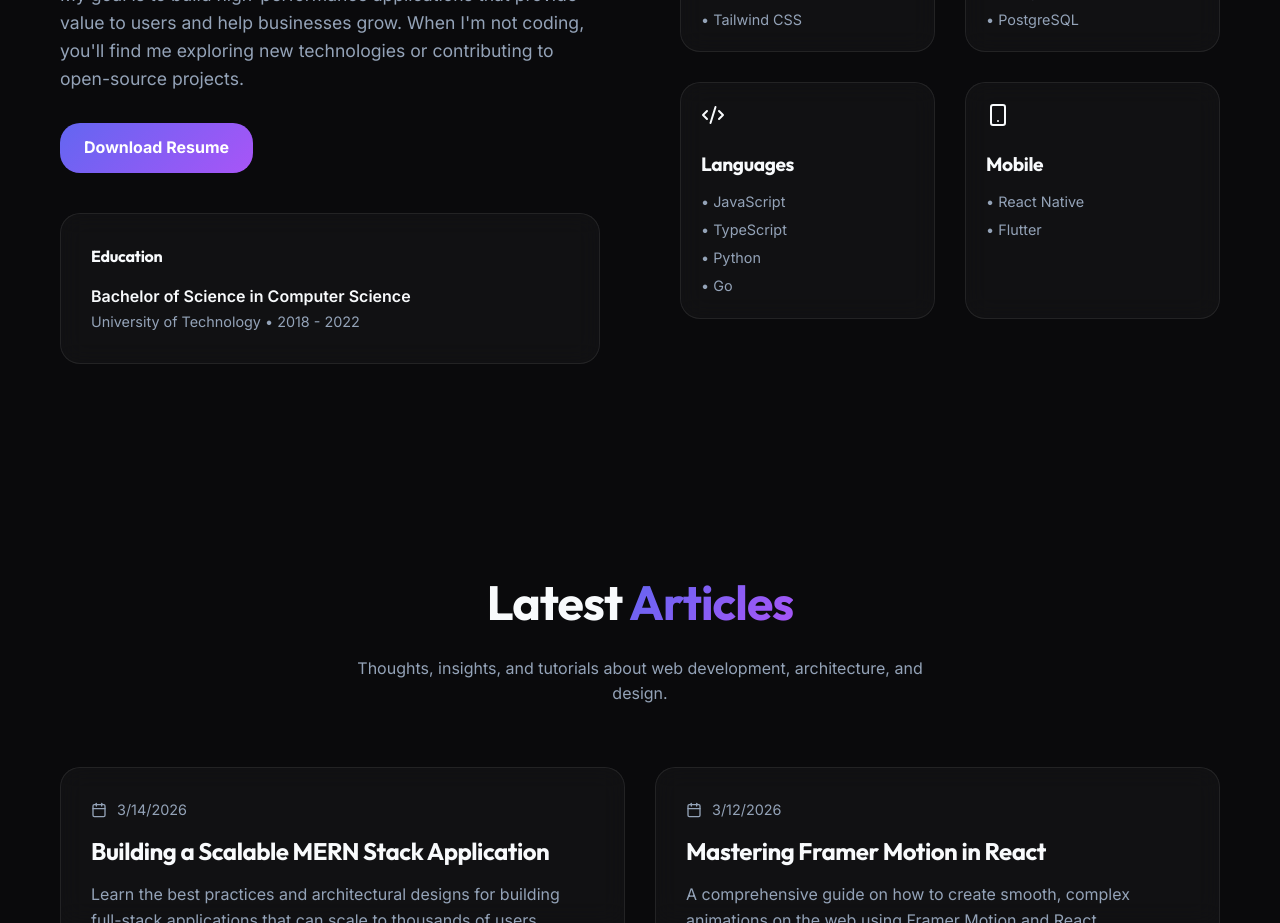
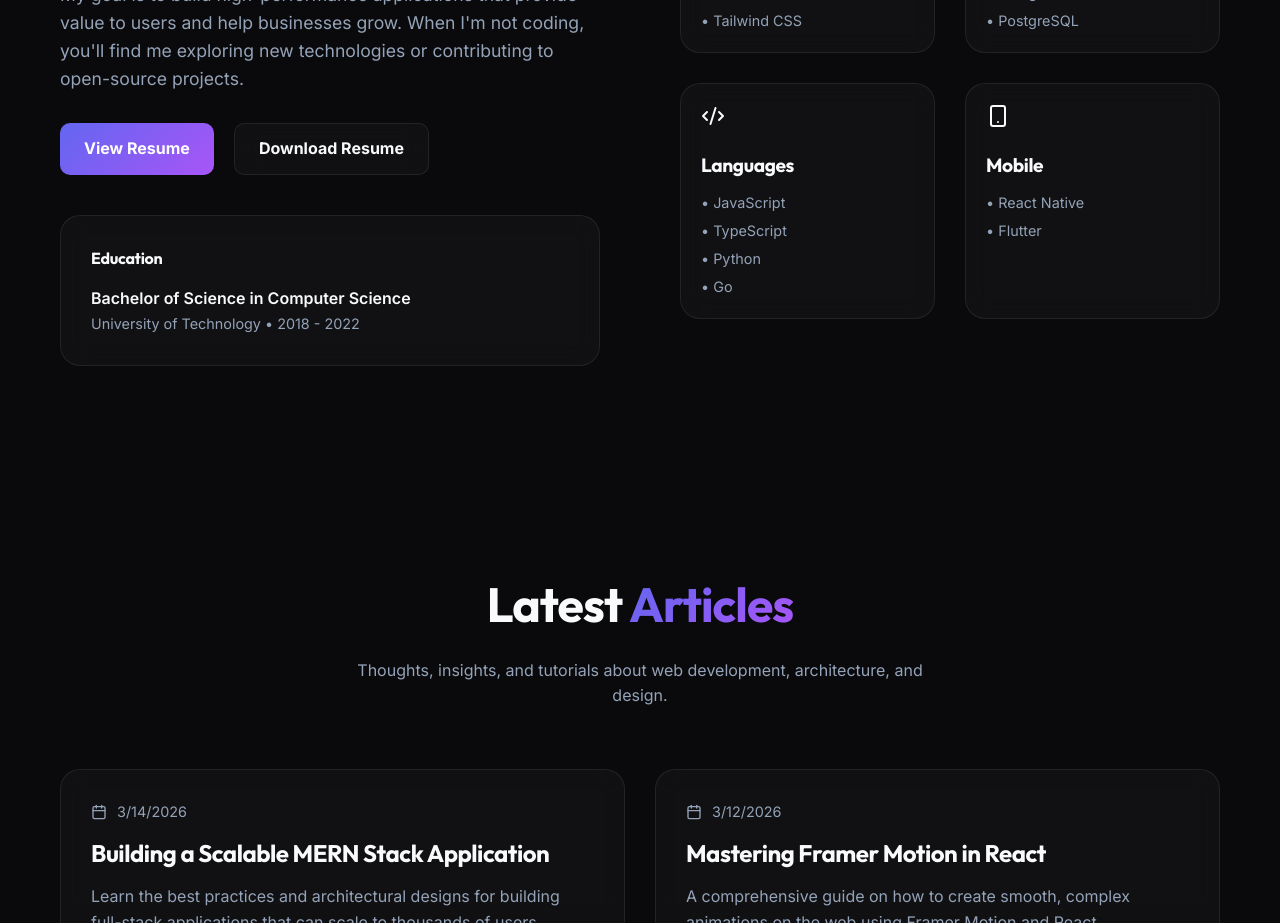
Before and after one commit to Antony136/FUTURE_FS_01, a React (Vite) app in the folder frontend/: page / in a window 1280 px wide. Shown: the part 1860-2783 px from the top of the page. Built offline with nearby package versions, Linux system fonts and the light colour scheme; no server answers.

Commit message:
Resume and Email
1) Added Google drive link to access the resume from Portfolio.
2) Created a new app password from Google accounts and replaced in .env file, so now sending email works for contact.

```diff
--- a/frontend/src/components/About.jsx
+++ b/frontend/src/components/About.jsx
@@ -22,8 +22,11 @@ const About = () => {
             My goal is to build high-performance applications that provide value to users and help businesses grow. When I'm not coding, you'll find me exploring new technologies or contributing to open-source projects.
           </p>
 
-          <div style={{ display: 'flex', gap: '20px', marginBottom: '40px' }}>
-            <a href="/resume.pdf" target="_blank" download className="glass-card" style={{ padding: '12px 24px', textDecoration: 'none', color: 'white', display: 'flex', alignItems: 'center', gap: '10px', background: 'linear-gradient(135deg, var(--accent-primary), var(--accent-secondary))', border: 'none', fontWeight: 'bold' }}>
+          <div style={{ display: 'flex', gap: '20px', marginBottom: '40px', flexWrap: 'wrap' }}>
+            <a href="https://drive.google.com/file/d/1zsSEDVrKCUDKzw4WsGTxZ8eE7By1liL0/view?usp=sharing" target="_blank" rel="noreferrer" className="glass-card" style={{ padding: '12px 24px', textDecoration: 'none', color: 'white', display: 'flex', alignItems: 'center', gap: '10px', background: 'linear-gradient(135deg, var(--accent-primary), var(--accent-secondary))', border: 'none', fontWeight: 'bold', borderRadius: '10px' }}>
+              View Resume
+            </a>
+            <a href="https://drive.google.com/uc?export=download&id=1zsSEDVrKCUDKzw4WsGTxZ8eE7By1liL0" className="glass-card" style={{ padding: '12px 24px', textDecoration: 'none', color: 'var(--text-primary)', display: 'flex', alignItems: 'center', gap: '10px', background: 'var(--glass-bg)', border: '1px solid var(--glass-border)', fontWeight: 'bold', borderRadius: '10px', transition: 'var(--transition)' }}>
               Download Resume
             </a>
           </div>
```
